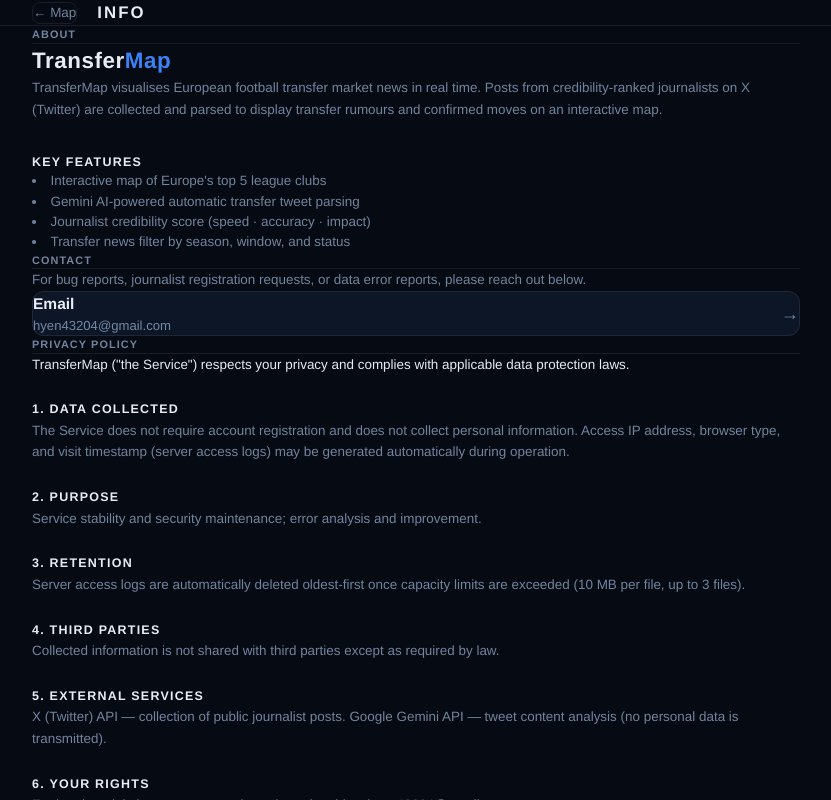
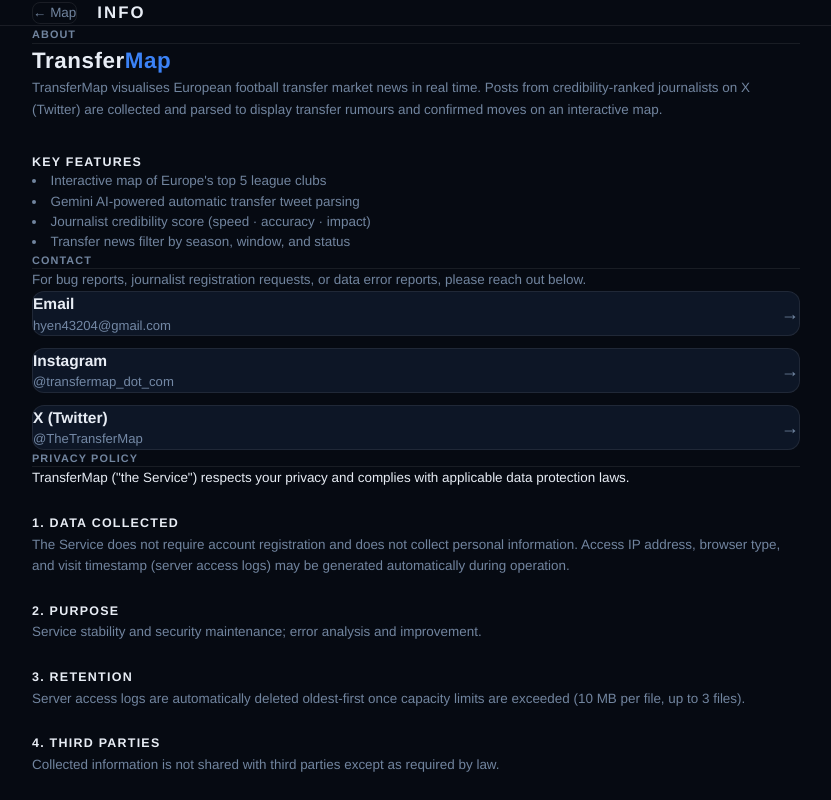
Before and after one commit to hyen4320/Transfer, a React (Vite) app in the folder FE/transfermap/: page /info in a window 1280 px wide. Shown: the whole page, without its empty margins (224-1055 px from the left). Built offline with nearby package versions, Linux system fonts and the light colour scheme; the HTML template or start-up script is replaced by a standard one.

Commit message:
feat:contact include instagram, X

```diff
--- a/FE/transfermap/src/components/InfoPage.tsx
+++ b/FE/transfermap/src/components/InfoPage.tsx
@@ -60,6 +60,7 @@
           <p className="text-[0.84rem] text-[var(--text-sub)] mb-4 leading-relaxed">
             For bug reports, journalist registration requests, or data error reports, please reach out below.
           </p>
+          <div className="flex flex-col gap-3">
             <a href="mailto:hyen43204@gmail.com"
               className="bg-[var(--surface)] border border-[var(--border)] rounded-xl px-8 py-6
                          hover:border-white/15 transition-colors flex items-center justify-between group">
@@ -69,6 +70,25 @@
               </div>
               <span className="text-[var(--text-sub)] group-hover:text-[var(--text)] transition-colors text-lg">→</span>
             </a>
+            <a href="https://instagram.com/transfermap_dot_com" target="_blank" rel="noopener noreferrer"
+              className="bg-[var(--surface)] border border-[var(--border)] rounded-xl px-8 py-6
+                         hover:border-white/15 transition-colors flex items-center justify-between group">
+              <div>
+                <div className="text-[0.97rem] font-bold mb-1">Instagram</div>
+                <div className="text-[0.82rem] text-[var(--text-sub)]">@transfermap_dot_com</div>
+              </div>
+              <span className="text-[var(--text-sub)] group-hover:text-[var(--text)] transition-colors text-lg">→</span>
+            </a>
+            <a href="https://x.com/TheTransferMap" target="_blank" rel="noopener noreferrer"
+              className="bg-[var(--surface)] border border-[var(--border)] rounded-xl px-8 py-6
+                         hover:border-white/15 transition-colors flex items-center justify-between group">
+              <div>
+                <div className="text-[0.97rem] font-bold mb-1">X (Twitter)</div>
+                <div className="text-[0.82rem] text-[var(--text-sub)]">@TheTransferMap</div>
+              </div>
+              <span className="text-[var(--text-sub)] group-hover:text-[var(--text)] transition-colors text-lg">→</span>
+            </a>
+          </div>
         </section>
 
         {/* Privacy */}
```
Lines whose indentation alone changed are shown as unchanged.
